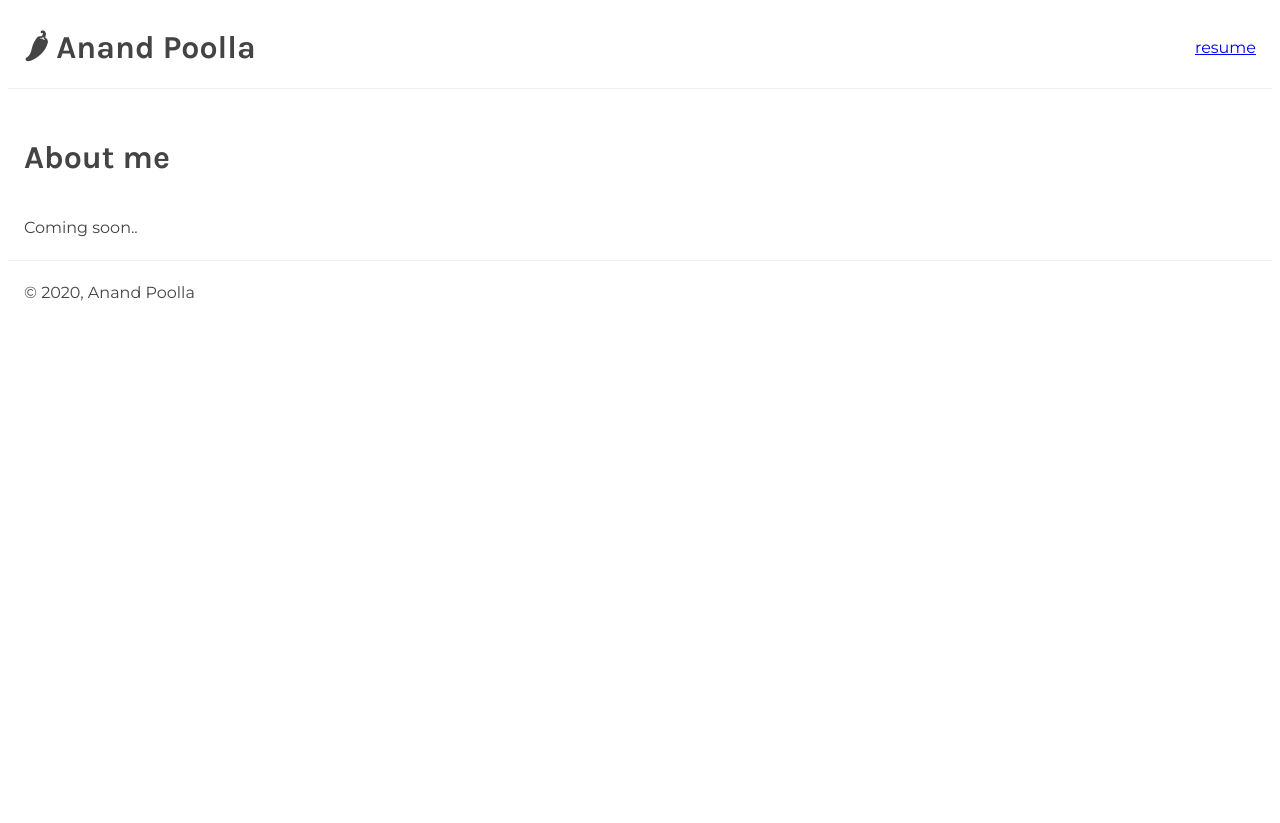
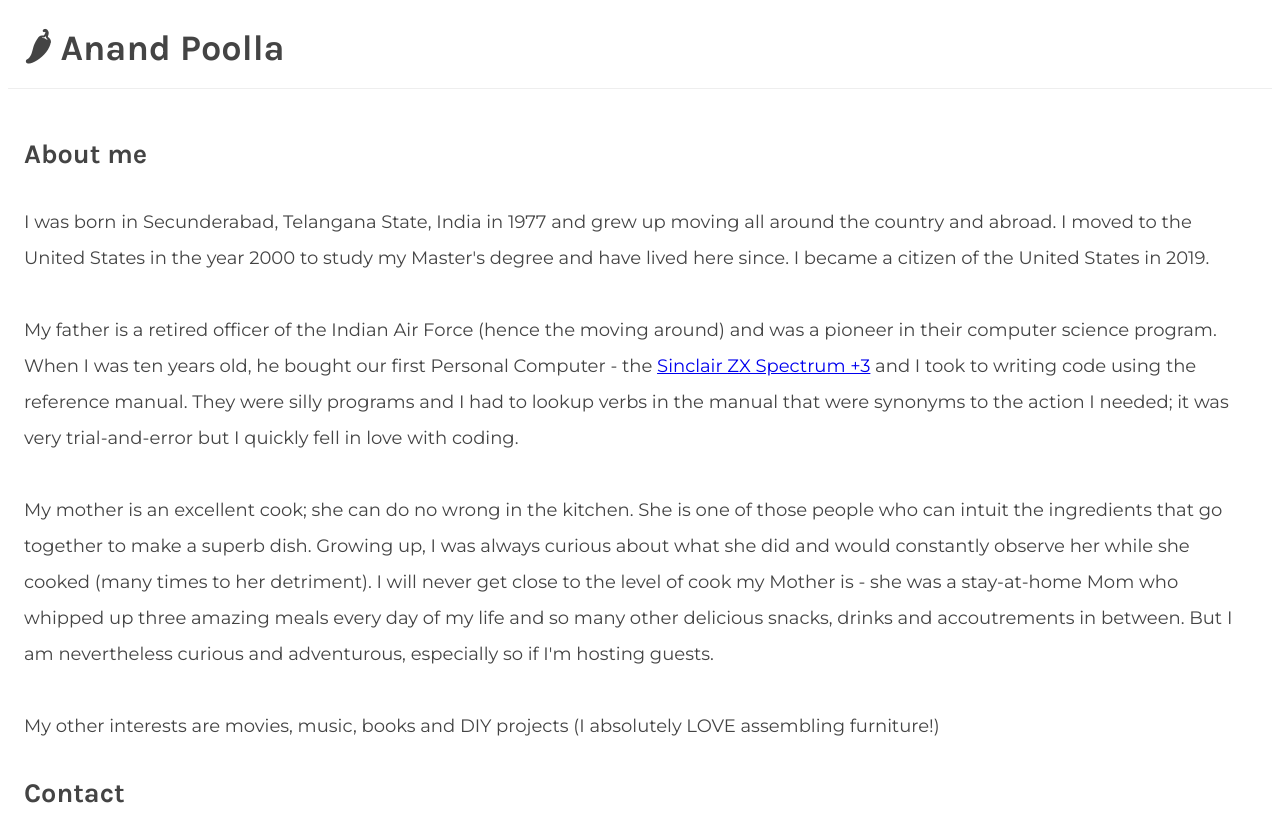
Before and after one commit to anandpoolla/anandpoolla.com, a Gatsby site: page /about in a window 1280 px wide. Shown: the top 823 px of the page. Before the commit the page ends 800 px from the top, so only its background shows below. Built offline with nearby package versions, Linux system fonts and the light colour scheme; Gatsby itself is replaced by a stand-in of ours.

Commit message:
Add an about me page with some content

```diff
--- a/src/components/layout.css
+++ b/src/components/layout.css
@@ -4,6 +4,7 @@ html {
 
 body {
     font-family: Montserrat, sans-serif;
+    font-size: 18px;
     color: #444444;
     line-height: 2;
 }
@@ -33,15 +34,11 @@ footer {
 }
 
 h1, h2, h3 {
-    font-family: Karla;
+    font-family: Karla, serif;
 }
 
-a {
+header a {
     padding: 1rem;
-}
-
-footer a {
-    padding: 0;
 }
 
 #brand {
@@ -51,7 +48,7 @@ footer a {
 
 code {
     background-color: lightgray;
-    font-family: "IBM Plex Mono";
+    font-family: "IBM Plex Mono", monospace;
     padding: 0.5rem;
 }
 
--- a/src/pages/about.js
+++ b/src/pages/about.js
@@ -2,10 +2,34 @@ import React from "react";
 import Layout from "../components/layout";
 
 export default function About() {
-    return (
-        <Layout menuItems={["resume"]}>
-            <h1>About me</h1>
-            Coming soon..
-        </Layout>
-    );
+  return (
+    <Layout menuItems={[]}>
+      <h2>About me</h2>
+
+      <p>
+        I was born in Secunderabad, Telangana State, India in 1977 and grew up moving all around the country and abroad.
+        I moved to the United States in the year 2000 to study my Master's degree and have lived here since. I became a
+        citizen of the United States in 2019.<br/><br/>
+
+        My father is a retired officer of the Indian Air Force (hence the moving around) and was a pioneer in their
+        computer science program. When I was ten years old, he bought our first Personal Computer -
+        the <a href="https://en.wikipedia.org/wiki/ZX_Spectrum#ZX_Spectrum_+3">Sinclair ZX Spectrum +3</a> and I took
+        to writing code using the reference manual. They were silly programs and I had to lookup verbs in the manual
+        that were synonyms to the action I needed; it was very trial-and-error but I quickly fell in love with coding.
+        <br/><br/>
+
+        My mother is an excellent cook; she can do no wrong in the kitchen. She is one of those people who can intuit
+        the ingredients that go together to make a superb dish. Growing up, I was always curious about what she did
+        and would constantly observe her while she cooked (many times to her detriment). I will never get close to the
+        level of cook my Mother is - she was a stay-at-home Mom who whipped up three amazing meals every day of my life
+        and so many other delicious snacks, drinks and accoutrements in between. But I am nevertheless curious and
+        adventurous, especially so if I'm hosting guests.<br/><br/>
+
+        My other interests are movies, music, books and DIY projects (I absolutely LOVE assembling furniture!)
+      </p>
+
+      <h2>Contact</h2>
+      You can reach me at hello@anandpoolla.com
+    </Layout>
+  );
 }
--- a/src/templates/tech.js
+++ b/src/templates/tech.js
@@ -1,5 +1,6 @@
 import React from "react"
 import { graphql } from "gatsby"
+import Layout from "../components/layout"
 
 export default function TechTemplate({
   data, // this prop will be injected by the GraphQL query below.
@@ -7,6 +8,7 @@ export default function TechTemplate({
   const { markdownRemark } = data // data.markdownRemark holds your post data
   const { frontmatter, html } = markdownRemark
   return (
+    <Layout>
     <div className="tech-post-container">
       <div className="tech-post">
         <h1>{frontmatter.title}</h1>
@@ -17,6 +19,7 @@ export default function TechTemplate({
         />
       </div>
     </div>
+    </Layout>
   )
 }
 
```
Also changed, not shown: src/pages/index.js (+10 -10 lines).
